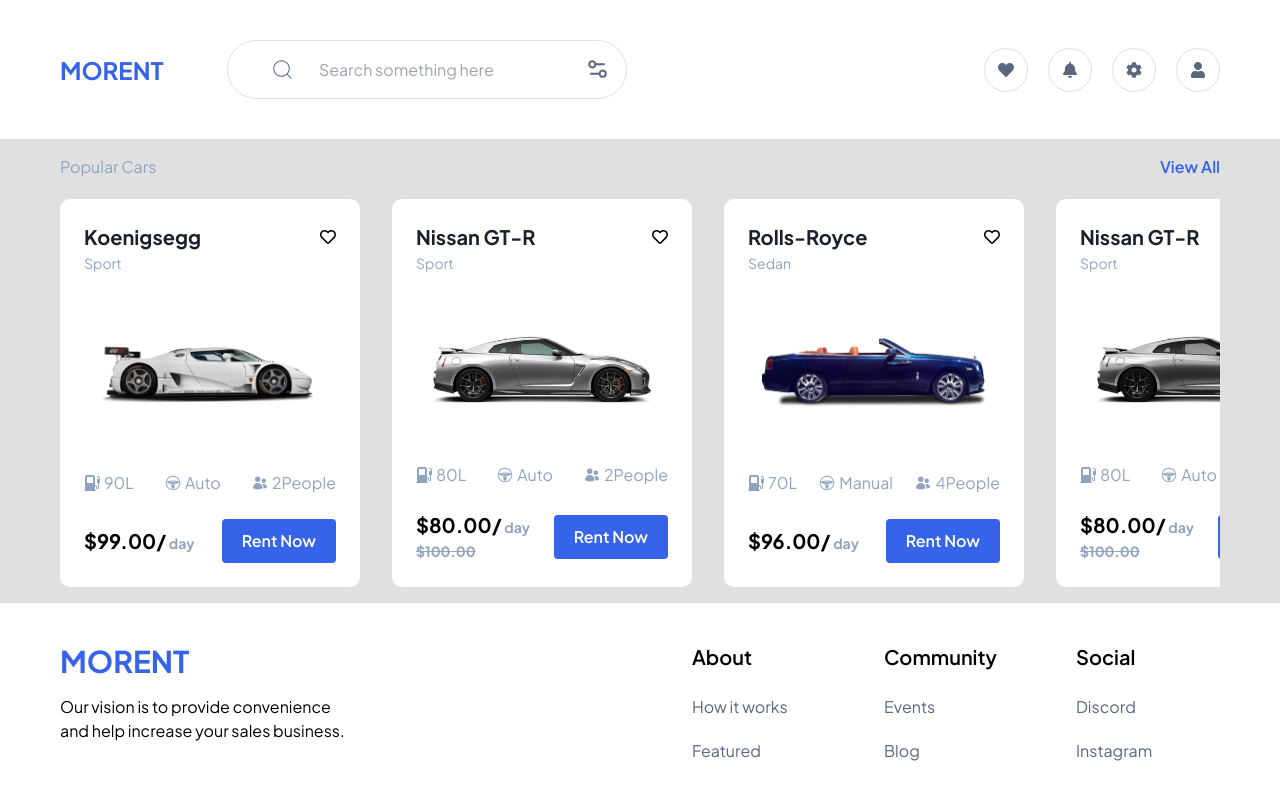
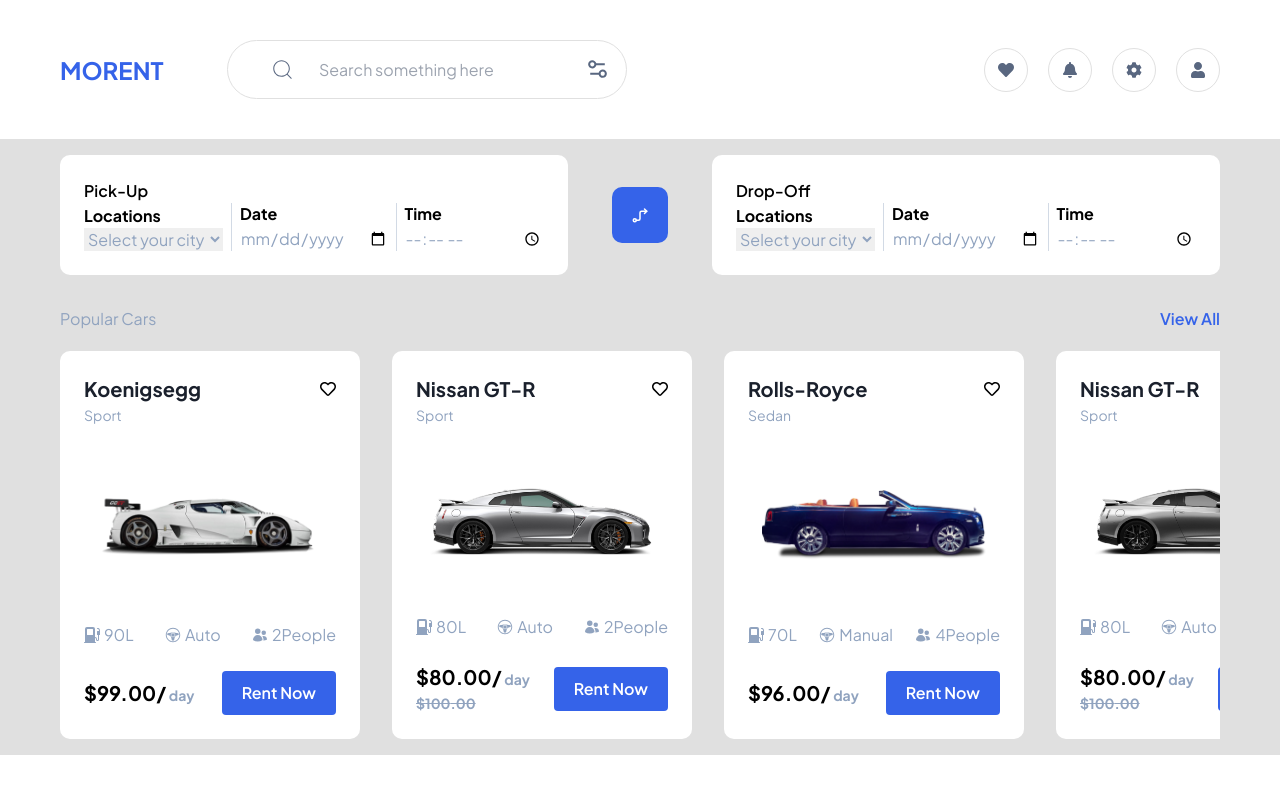
Before and after one commit to mehrdadazizkhani/car-rent, a Next.js app: page / in a window 1280 px wide. Shown: the top 787 px of the page. Built offline with nearby package versions, Linux system fonts and the light colour scheme; data requests are answered from the project's data file; what prettier-plugin-tailwindcss would draw is missing.

Commit message:
feat: add pick-up and drop-off component

```diff
--- a/components/carCard/defaultCard/index.tsx
+++ b/components/carCard/defaultCard/index.tsx
@@ -5,14 +5,15 @@
 import { HiUsers } from "react-icons/hi2";
 import Button from "../../base/button";
 import CardLikeBtn from "../cardLikeBtn";
+import { Url } from "next/dist/shared/lib/router/router";
 
 interface CarCardProps extends React.PropsWithChildren {
   data: {
     id: number;
     name: string;
     type: string;
-    image: StaticImageData;
-    views: [StaticImageData, StaticImageData];
+    image: string;
+    views: [string, string];
     description: string;
     capacity: number;
     steering: string;
@@ -31,7 +32,13 @@
         </div>
         <span className="text-sm text-light-details">{data.type}</span>
       </div>
-      <Image src={data.image} alt={data.name} width="224" height="10" />
+      <Image
+        src={data.image}
+        alt={data.name}
+        width="224"
+        height="10"
+        className="h-auto w-[224px]"
+      />
       <div className="flex w-full flex-col gap-6">
         <div className="flex w-full justify-between text-light-details">
           <div className="flex items-center gap-1">
--- /dev/null
+++ b/components/pickDropComponent/datePicker/index.tsx
@@ -0,0 +1,17 @@
+import React from "react";
+
+interface DatePickerProps extends React.PropsWithChildren {}
+const DatePicker: React.FC<DatePickerProps> = (): JSX.Element => {
+  return (
+    <div className="flex w-full flex-col justify-between">
+      <p className="font-bold">Date</p>
+      <input
+        type="date"
+        placeholder="Select your date"
+        className="text-xs text-light-details md:text-base lg:text-xs xl:text-base"
+      />
+    </div>
+  );
+};
+
+export default DatePicker;
--- /dev/null
+++ b/components/pickDropComponent/dropOff/index.tsx
@@ -0,0 +1,27 @@
+import React from "react";
+import DatePicker from "../datePicker";
+import LocationPicker from "../locationPicker";
+import TimePicker from "../timePicker";
+
+interface DropOffProps extends React.PropsWithChildren {
+  enable: boolean;
+}
+const DropOff: React.FC<DropOffProps> = ({ enable }): JSX.Element => {
+  return (
+    <div className="relative h-fit w-full rounded-[10px] bg-light-primary p-3 xl:p-6">
+      <h3 className="font-semibold">Drop-Off</h3>
+      <div className="flex h-12 items-center justify-between gap-2">
+        <LocationPicker />
+        <div className="h-full w-0.5 bg-light-details/40"></div>
+        <DatePicker />
+        <div className="h-full w-0.5 bg-light-details/40"></div>
+        <TimePicker />
+      </div>
+      {!enable && (
+        <div className="absolute top-0 left-0 h-full w-full rounded-[10px] bg-light-secondary opacity-50"></div>
+      )}
+    </div>
+  );
+};
+
+export default DropOff;
--- /dev/null
+++ b/components/pickDropComponent/index.tsx
@@ -0,0 +1,28 @@
+import React, { useState } from "react";
+import DropOff from "./dropOff";
+import PickUp from "./pickUp";
+import { TbArrowGuide, TbArrowsSort } from "react-icons/tb";
+
+interface PickDropProps extends React.PropsWithChildren {}
+const PickDrop: React.FC<PickDropProps> = (): JSX.Element => {
+  const [same, setSame] = useState(true);
+
+  const handleSwitch = () => {
+    setSame(!same);
+  };
+
+  return (
+    <section className="relative flex w-full flex-col items-center gap-8 py-4 px-6 md:px-[60px] lg:flex-row lg:gap-11">
+      <PickUp />
+      <div
+        onClick={handleSwitch}
+        className="absolute top-[calc(50%-28px)] z-10 flex aspect-square h-14 cursor-pointer items-center justify-center rounded-[10px] bg-light-accent text-lg text-light-primary lg:relative"
+      >
+        {same ? <TbArrowGuide /> : <TbArrowsSort />}
+      </div>
+      <DropOff enable={same} />
+    </section>
+  );
+};
+
+export default PickDrop;
--- /dev/null
+++ b/components/pickDropComponent/locationPicker/index.tsx
@@ -0,0 +1,26 @@
+import React from "react";
+
+interface LocationPickerProps extends React.PropsWithChildren {}
+const LocationPicker: React.FC<LocationPickerProps> = (): JSX.Element => {
+  return (
+    <div className="flex w-full flex-col justify-between">
+      <p className="font-bold">Locations</p>
+      <select
+        name="locations"
+        className="cursor-pointer text-xs text-light-details md:text-base lg:text-xs xl:text-base"
+      >
+        <option value="">Select your city</option>
+        <option value="">Tehran</option>
+        <option value="">Tabriz</option>
+        <option value="">Zanjan</option>
+        <option value="">Qazvin</option>
+        <option value="">Sanandaj</option>
+        <option value="">Mashhad</option>
+        <option value="">Kerman</option>
+        <option value="">Yazd</option>
+      </select>
+    </div>
+  );
+};
+
+export default LocationPicker;
--- /dev/null
+++ b/components/pickDropComponent/pickUp/index.tsx
@@ -0,0 +1,22 @@
+import React from "react";
+import DatePicker from "../datePicker";
+import LocationPicker from "../locationPicker";
+import TimePicker from "../timePicker";
+
+interface PickUpProps extends React.PropsWithChildren {}
+const PickUp: React.FC<PickUpProps> = (): JSX.Element => {
+  return (
+    <div className="w-full rounded-[10px] bg-light-primary p-3 xl:p-6">
+      <h3 className="font-semibold">Pick-Up</h3>
+      <div className="flex h-12 items-center justify-between gap-2">
+        <LocationPicker />
+        <div className="h-full w-0.5 bg-light-details/40"></div>
+        <DatePicker />
+        <div className="h-full w-0.5 bg-light-details/40"></div>
+        <TimePicker />
+      </div>
+    </div>
+  );
+};
+
+export default PickUp;
--- /dev/null
+++ b/components/pickDropComponent/timePicker/index.tsx
@@ -0,0 +1,17 @@
+import React from "react";
+
+interface TimePickerProps extends React.PropsWithChildren {}
+const TimePicker: React.FC<TimePickerProps> = (): JSX.Element => {
+  return (
+    <div className="flex w-full flex-col justify-between">
+      <p className="font-bold">Time</p>
+      <input
+        type="time"
+        placeholder="Select your date"
+        className="text-xs text-light-details md:text-base lg:text-xs xl:text-base"
+      />
+    </div>
+  );
+};
+
+export default TimePicker;
--- a/components/popularCars/index.tsx
+++ b/components/popularCars/index.tsx
@@ -16,7 +16,7 @@
       <div className="flex w-full overflow-x-scroll scrollbar-none">
         <div className="flex w-fit gap-8">
           {cars.map((item: any) => {
-            return <CarCard data={item} />;
+            return <CarCard data={item} key={item.id} />;
           })}
         </div>
       </div>
--- a/pages/index.tsx
+++ b/pages/index.tsx
@@ -1,10 +1,10 @@
 import Head from "next/head";
-import Image from "next/image";
 import MainLayout from "@/components/layout/mainLayout";
 import PopularCars from "@/components/popularCars";
+import React from "react";
+import PickDrop from "@/components/pickDropComponent";
 
 export default function Home({ cars }: any) {
-  console.log(cars);
   return (
     <>
       <Head>
@@ -14,6 +14,7 @@
         <link rel="icon" href="/favicon.ico" />
       </Head>
       <MainLayout>
+        <PickDrop />
         <PopularCars cars={cars} />
       </MainLayout>
     </>
```
Also changed, not shown: data/db.json (renamed from db.json).
